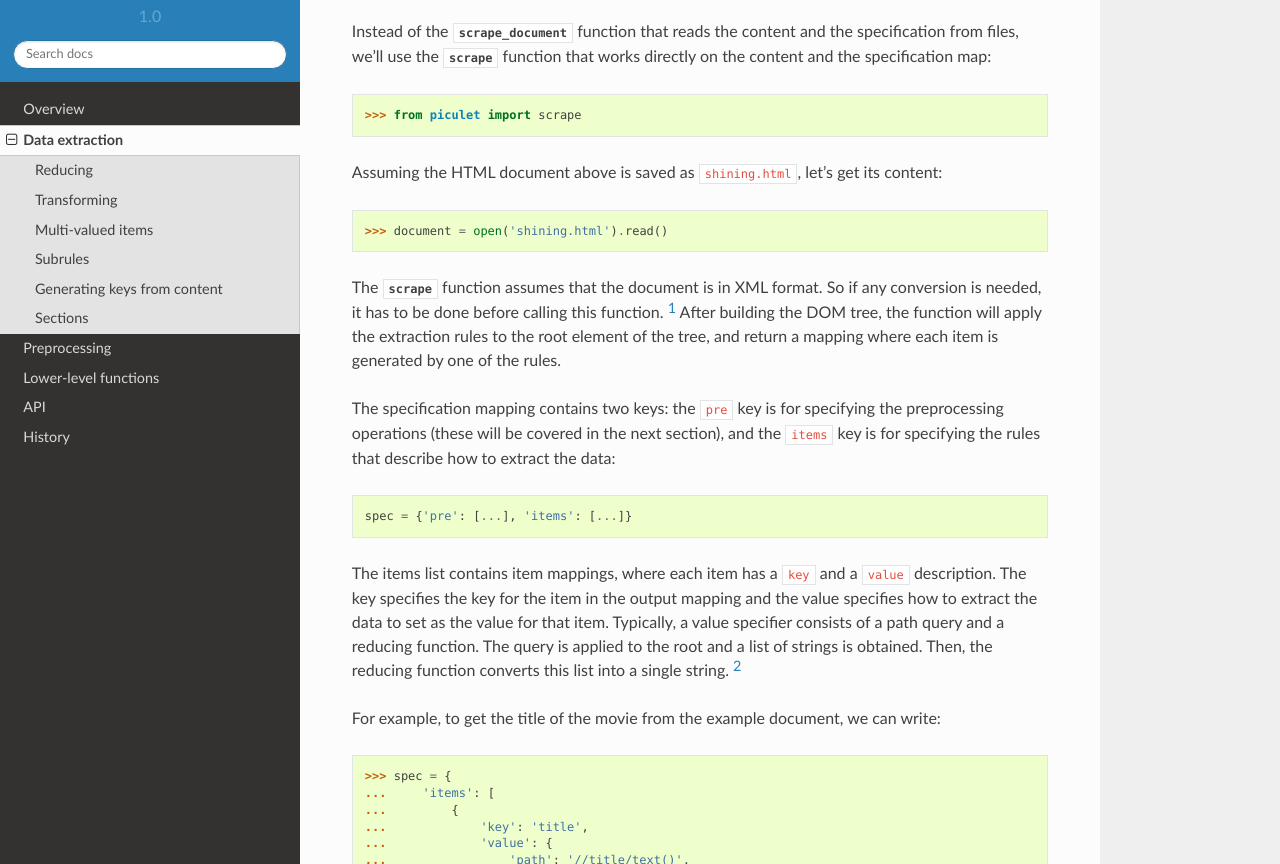
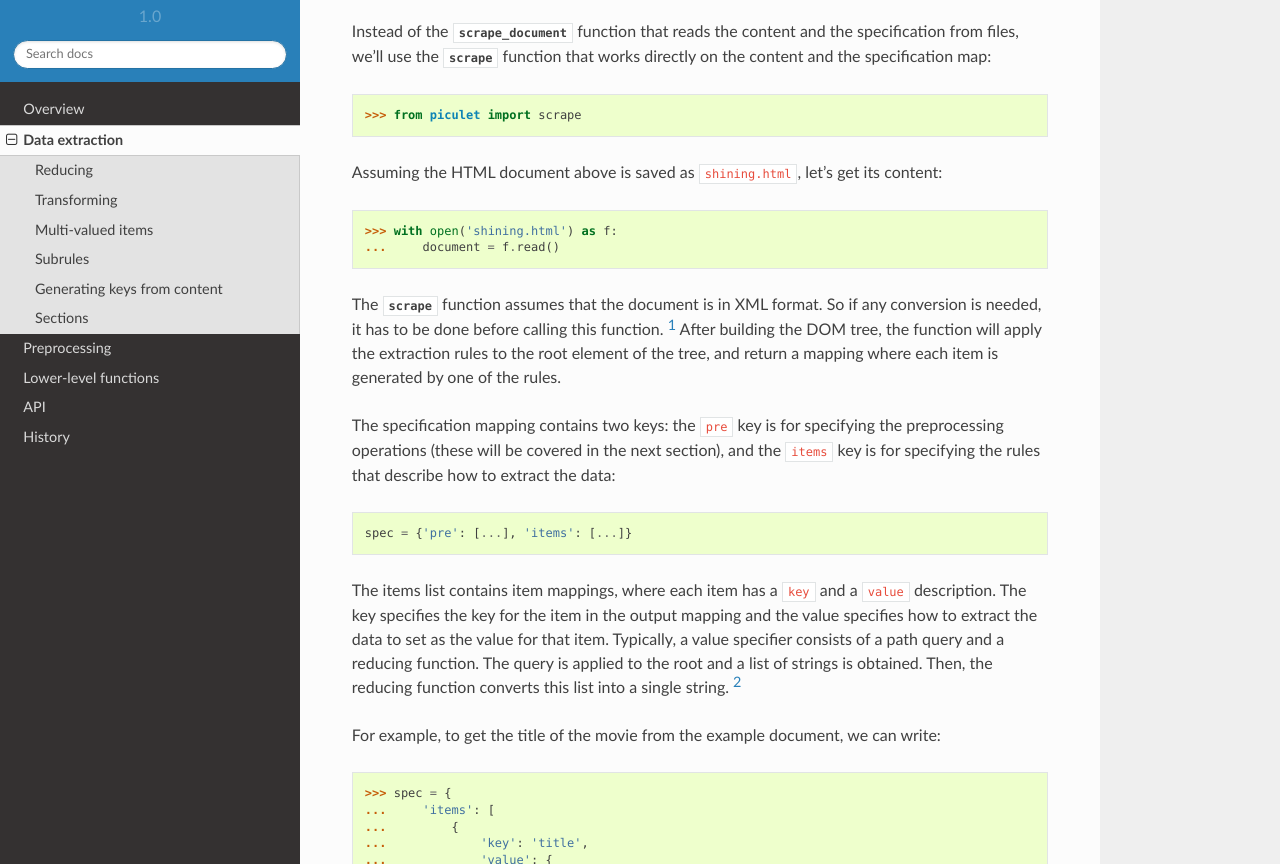
Before and after one commit to uyar/piculet, a Sphinx documentation site: the page built from docs/extract.rst, in a window 1280 px wide and 900 px high, scrolled down 300 px, cut to the strip 36-900 px from the top of the window. Built offline with Sphinx 7.4.7 and the Read the Docs theme 2.0.0, drawn with Linux system fonts in a browser that asks for light colours.

Commit message:
docs: Minor edit

```diff
--- a/docs/extract.rst
+++ b/docs/extract.rst
@@ -22,7 +22,8 @@ its content:
 
 .. code-block:: python
 
-   >>> document = open('shining.html').read()
+   >>> with open('shining.html') as f:
+   ...     document = f.read()
 
 The :func:`scrape <piculet.scrape>` function assumes that the document
 is in XML format. So if any conversion is needed, it has to be done
```
